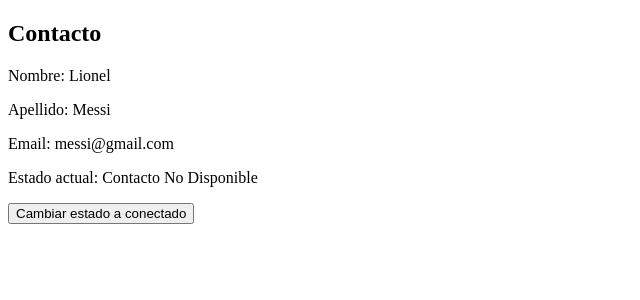
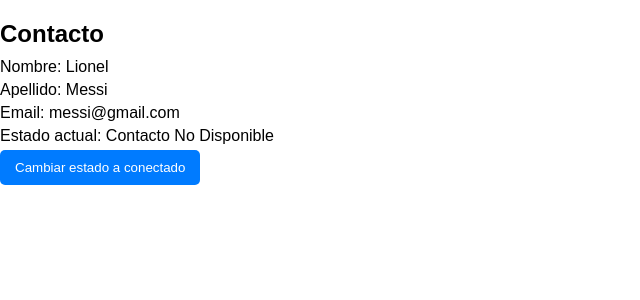
Before and after one commit to raggiodev/ReactJS-Sesion3-OpenBootcamp, a React (Vite) app: page / in a window 1280 px wide. Shown: the top 300 px of the page, without its empty margins (0-640 px from the left). Built offline with nearby package versions, Linux system fonts and the light colour scheme.

Commit message:
Add styles

```diff
--- a/src/index.css
+++ b/src/index.css
@@ -0,0 +1,34 @@
+/* index.css */
+
+body {
+    font-family: Arial, sans-serif;
+    margin: 0;
+    padding: 0;
+}
+
+h2 {
+    font-size: 1.5rem;
+    margin-bottom: 10px;
+}
+
+p {
+    margin: 0;
+    margin-bottom: 5px;
+}
+
+button {
+    background-color: #007bff;
+    color: #fff;
+    padding: 10px 15px;
+    border: none;
+    border-radius: 5px;
+    cursor: pointer;
+}
+
+button:hover {
+    background-color: #0056b3;
+}
+
+button:focus {
+    outline: none;
+}
```
